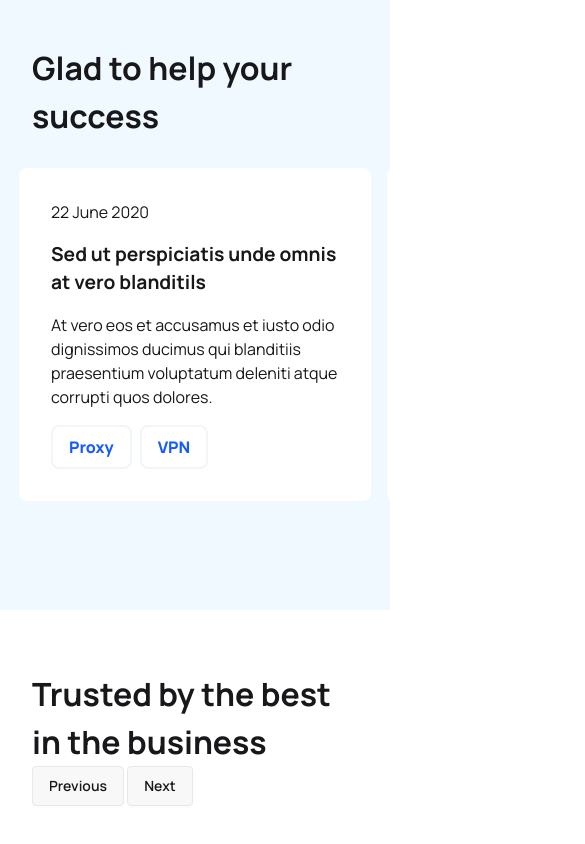
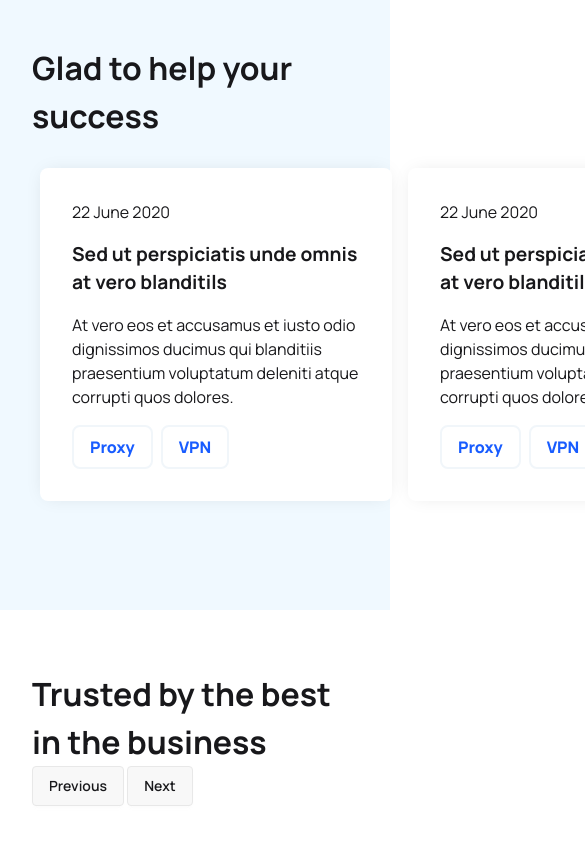
Before and after one commit to PatatoBit/codekit-web, a SvelteKit app: page / in a window 390 px wide. Shown: the part 2766-3610 px from the top of the page, 585 px wide, since content can reach past the window. Built offline with nearby package versions, Linux system fonts and the light colour scheme.

Commit message:
testimonial shadow

```diff
--- a/src/components/Views/Testimonial.svelte
+++ b/src/components/Views/Testimonial.svelte
@@ -2,8 +2,10 @@
 	<div class="wrapper wrapper-center fullcenter">
 		<h1>Glad to help your success</h1>
 
-		<div class="carousel carousel-center md:w-full md:p-0 px-10 space-x-4 mt-7 w-[100vw]">
-			<div class="carousel-item card">
+		<div
+			class="carousel carousel-center md:w-full md:p-0 px-10 space-x-4 mt-7 w-[100vw] overflow-visible"
+		>
+			<div class="carousel-item card shadow">
 				<p>22 June 2020</p>
 
 				<h3>Sed ut perspiciatis unde omnis at vero blanditils</h3>
@@ -18,7 +20,7 @@
 				</div>
 			</div>
 
-			<div class="carousel-item card">
+			<div class="carousel-item card shadow">
 				<p>22 June 2020</p>
 
 				<h3>Sed ut perspiciatis unde omnis at vero blanditils</h3>
@@ -33,7 +35,7 @@
 				</div>
 			</div>
 
-			<div class="carousel-item card">
+			<div class="carousel-item card shadow">
 				<p>22 June 2020</p>
 
 				<h3>Sed ut perspiciatis unde omnis at vero blanditils</h3>
```
